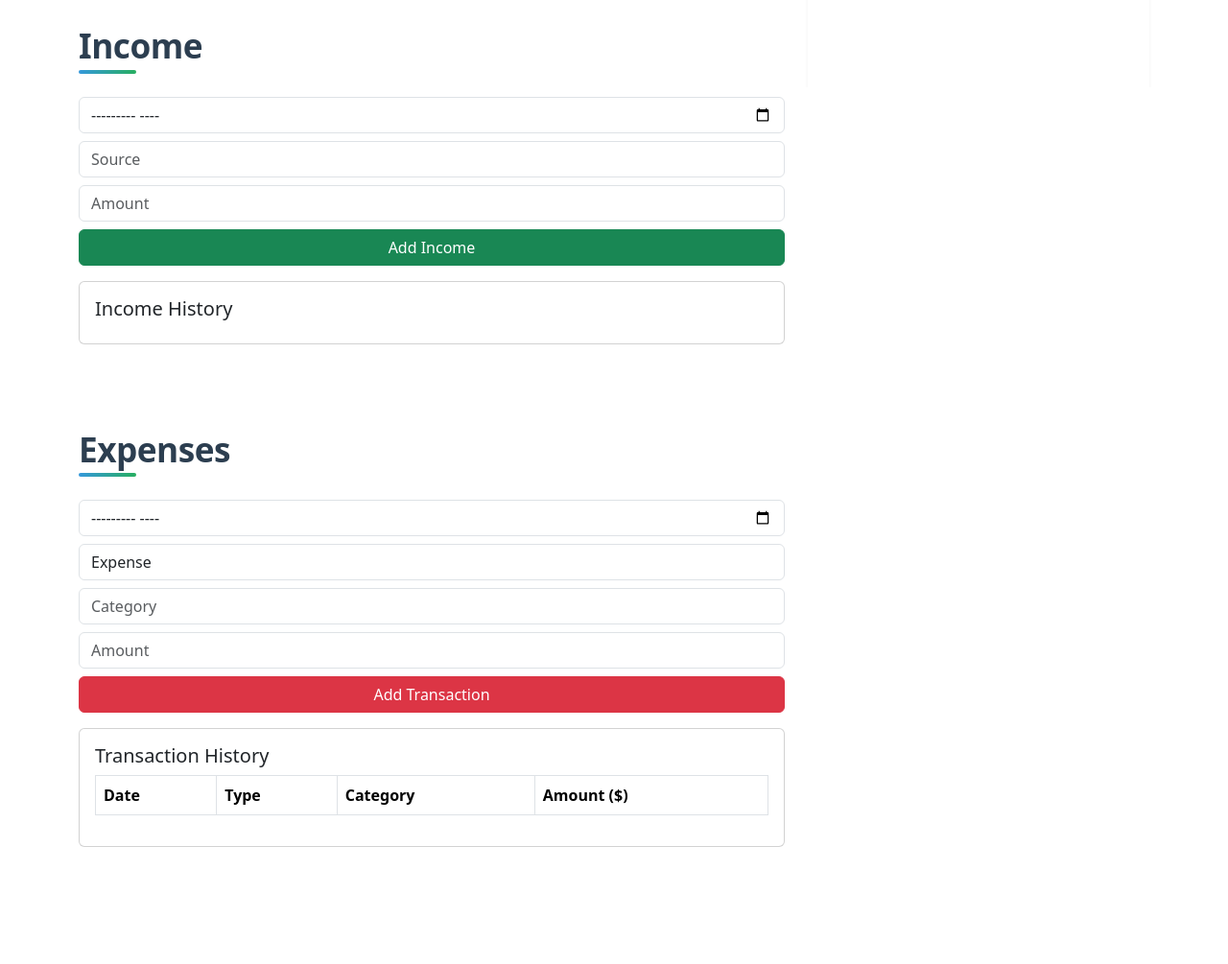
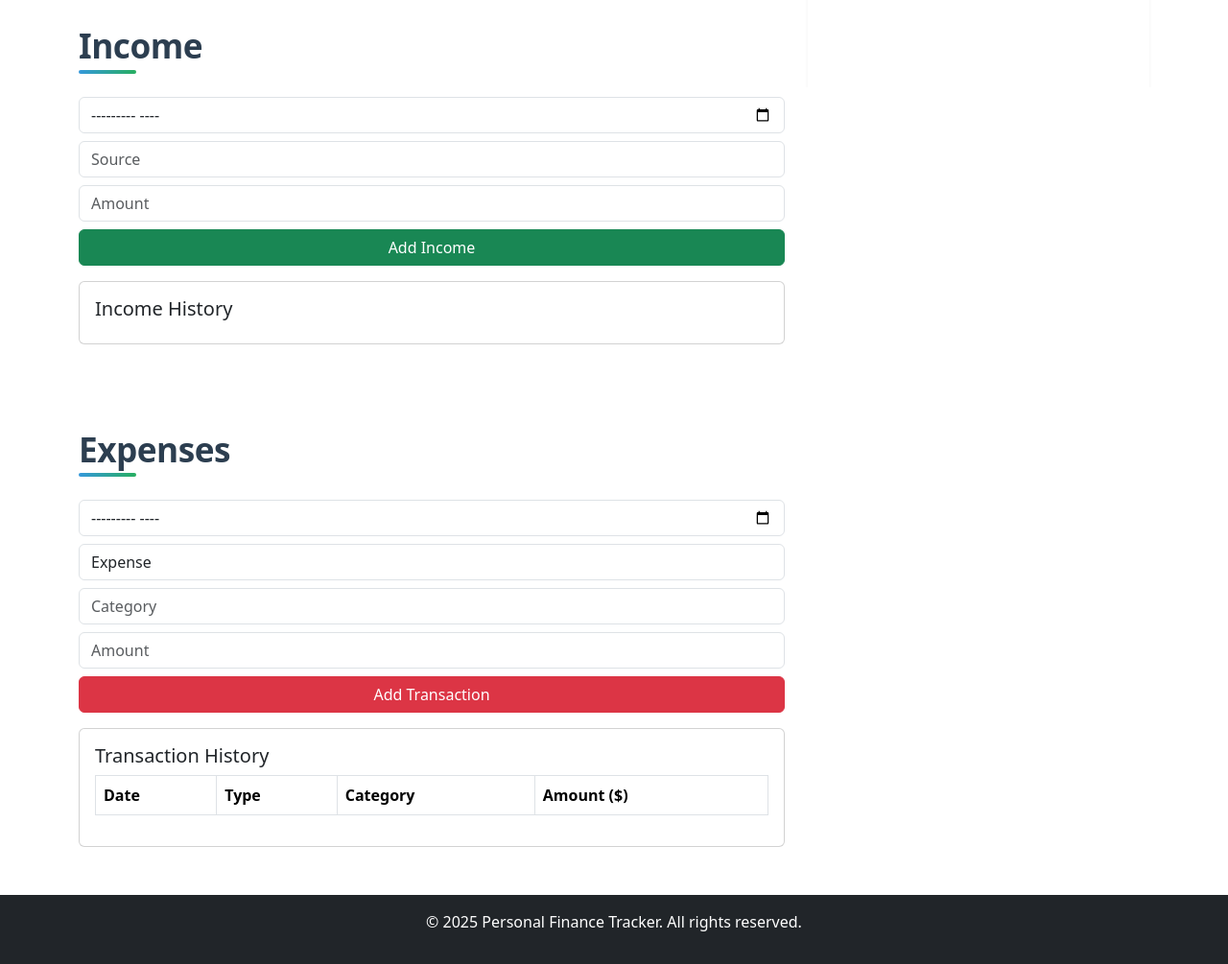
Before and after one commit to hardi-virani/Finance_Tracker, a plain HTML site: page home.html in a window 1280 px wide. Shown: the part 689-1694 px from the top of the page at 96% size. Before the commit the page ends 1622 px from the top, so only its background shows below. Drawn offline with nearby package versions, Linux system fonts and the light colour scheme.

Commit message:
footer added

```diff
--- a/home.html
+++ b/home.html
@@ -153,6 +153,10 @@
                 </div>
             </div>
         </div>
+        <!-- Footer -->
+        <footer class="bg-dark text-white text-center py-3 mt-auto">
+            <p>&copy; 2025 Personal Finance Tracker. All rights reserved.</p>
+        </footer>
 
         <script src="script.js"></script>
     </body>
```
